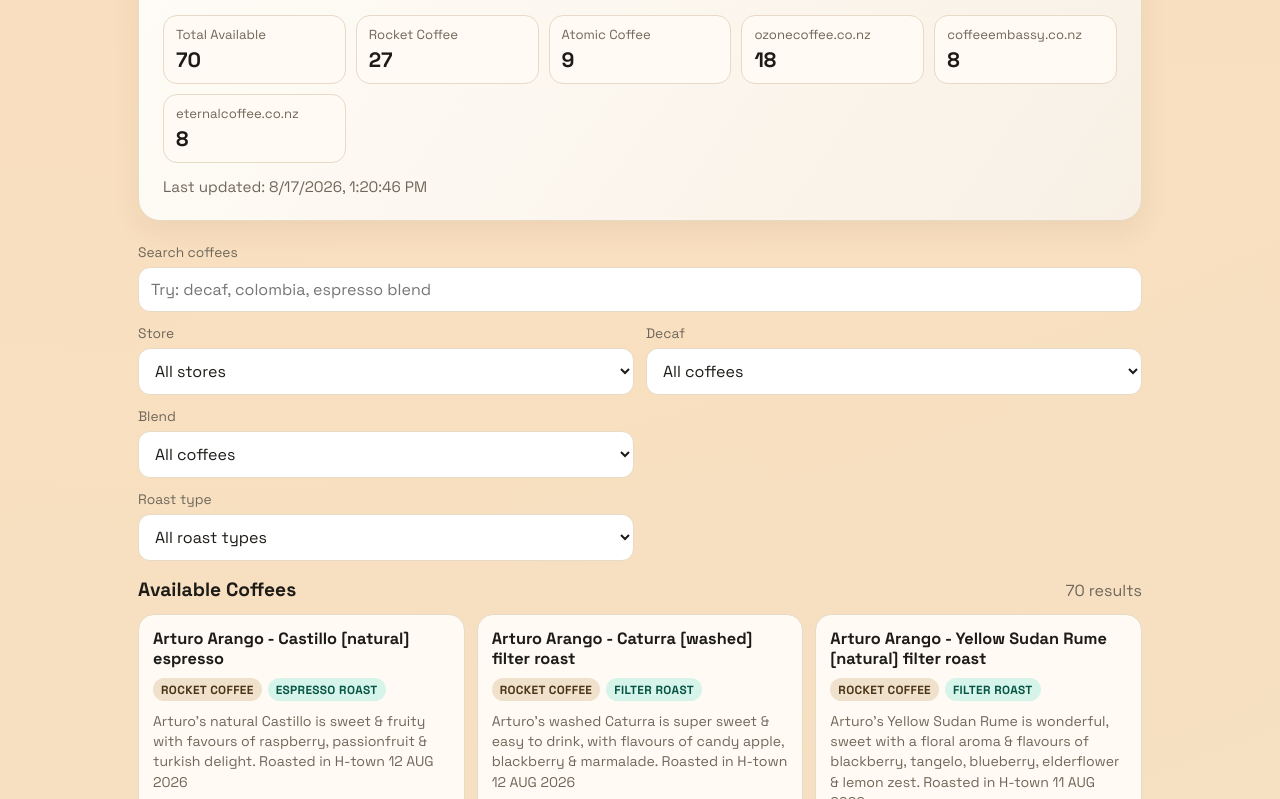
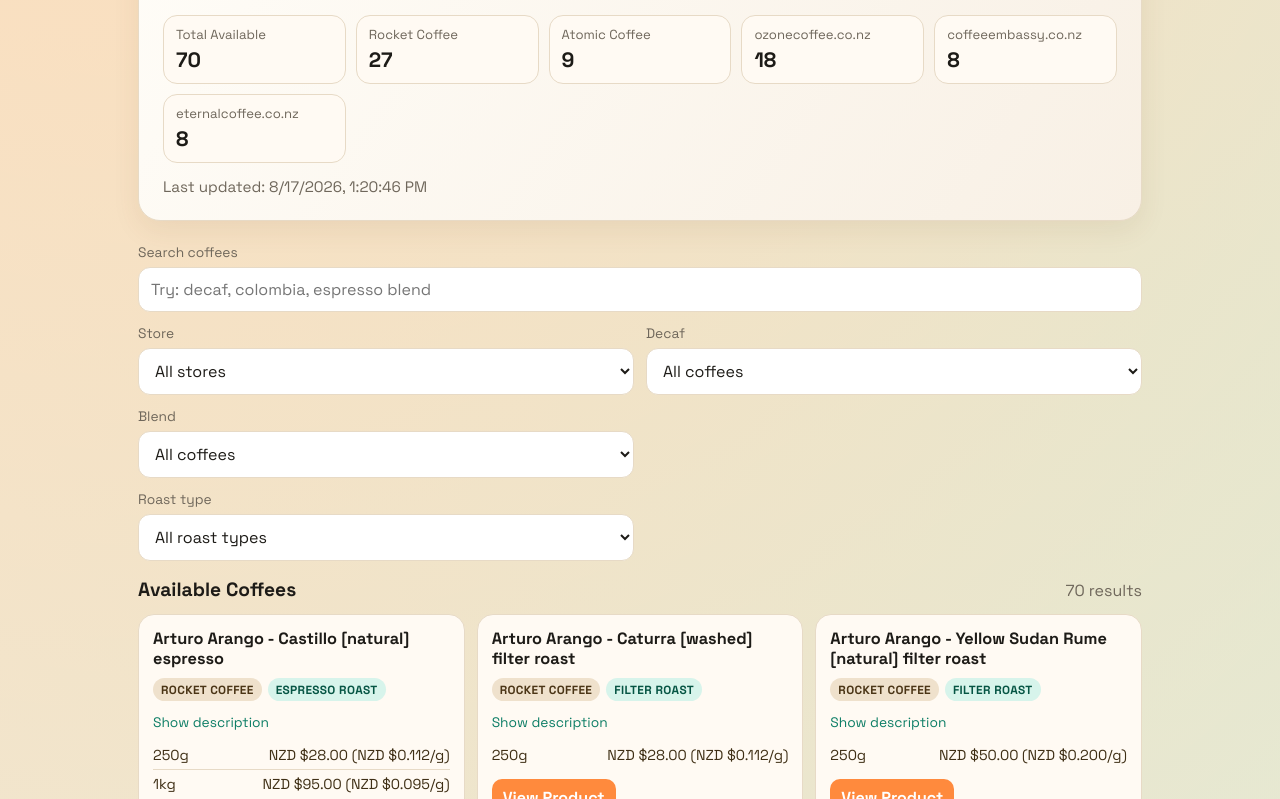
Before and after one commit to aaronyaosong/aaronyaosong.github.io, a website with bundled scripts: page frontend/index.html in a window 1280 px wide. Shown: the part 148-947 px from the top of the page. Built offline with nearby package versions, Linux system fonts and the light colour scheme.

Commit message:
hide descriptions by default

```diff
--- a/frontend/app.js
+++ b/frontend/app.js
@@ -111,11 +111,14 @@ export function createApp({
             <li><span>${sizeLabel(row.size_grams)}</span><span>NZD $${Number(row.price_nzd).toFixed(2)} (${pricePerGram(row.price_nzd, row.size_grams)})</span></li>
           `).join("")}</ul>`
         : `<p class="price">${nzPrice(item)} <span class="price-note">Size pricing unavailable</span></p>`;
-      const description = item.description
-        ? `<p class="description">${item.description}</p>`
-        : "";
-      const flavourNotes = item.flavour_notes && item.flavour_notes !== "unknown"
-        ? `<p class="flavour-notes"><strong>Flavour notes:</strong> ${item.flavour_notes}</p>`
+      const descriptionContent = [
+        item.description ? `<p>${item.description}</p>` : "",
+        item.flavour_notes && item.flavour_notes !== "unknown"
+          ? `<p class="flavour-notes"><strong>Flavour notes:</strong> ${item.flavour_notes}</p>`
+          : "",
+      ].join("");
+      const description = descriptionContent
+        ? `<button class="description-toggle" type="button" data-description-toggle>Show description</button><div class="description" hidden>${descriptionContent}</div>`
         : "";
 
       card.innerHTML = `
@@ -125,7 +128,6 @@ export function createApp({
           ${categoryBadges}
         </div>
         ${description}
-        ${flavourNotes}
         ${priceDetails}
         <a href="${item.product_url}" target="_blank" rel="noreferrer">View Product</a>
       `;
@@ -179,6 +181,15 @@ export function createApp({
     renderCards();
   });
 
+  cardsEl.addEventListener("click", (event) => {
+    const toggle = event.target.closest("[data-description-toggle]");
+    if (!toggle) return;
+    const description = toggle.nextElementSibling;
+    const isHidden = description.hidden;
+    description.hidden = !isHidden;
+    toggle.textContent = isHidden ? "Hide description" : "Show description";
+  });
+
   categorySelect.addEventListener("change", (event) => {
     state.activeCategory = event.target.value;
     renderCards();
--- a/frontend/styles.css
+++ b/frontend/styles.css
@@ -136,6 +136,21 @@ input[type="search"]:focus {
   margin-bottom: 6px;
   font-size: 0.86rem;
   color: var(--muted);
+}
+
+.description-toggle {
+  border: 0;
+  padding: 0;
+  margin: 0 0 10px;
+  background: transparent;
+  color: var(--brand);
+  font: inherit;
+  font-size: 0.86rem;
+  cursor: pointer;
+}
+
+.description-toggle:hover {
+  text-decoration: underline;
 }
 
 select {
```
Also changed, not shown: frontend/tests/integration/app.integration.test.js (+8 -0 lines).
